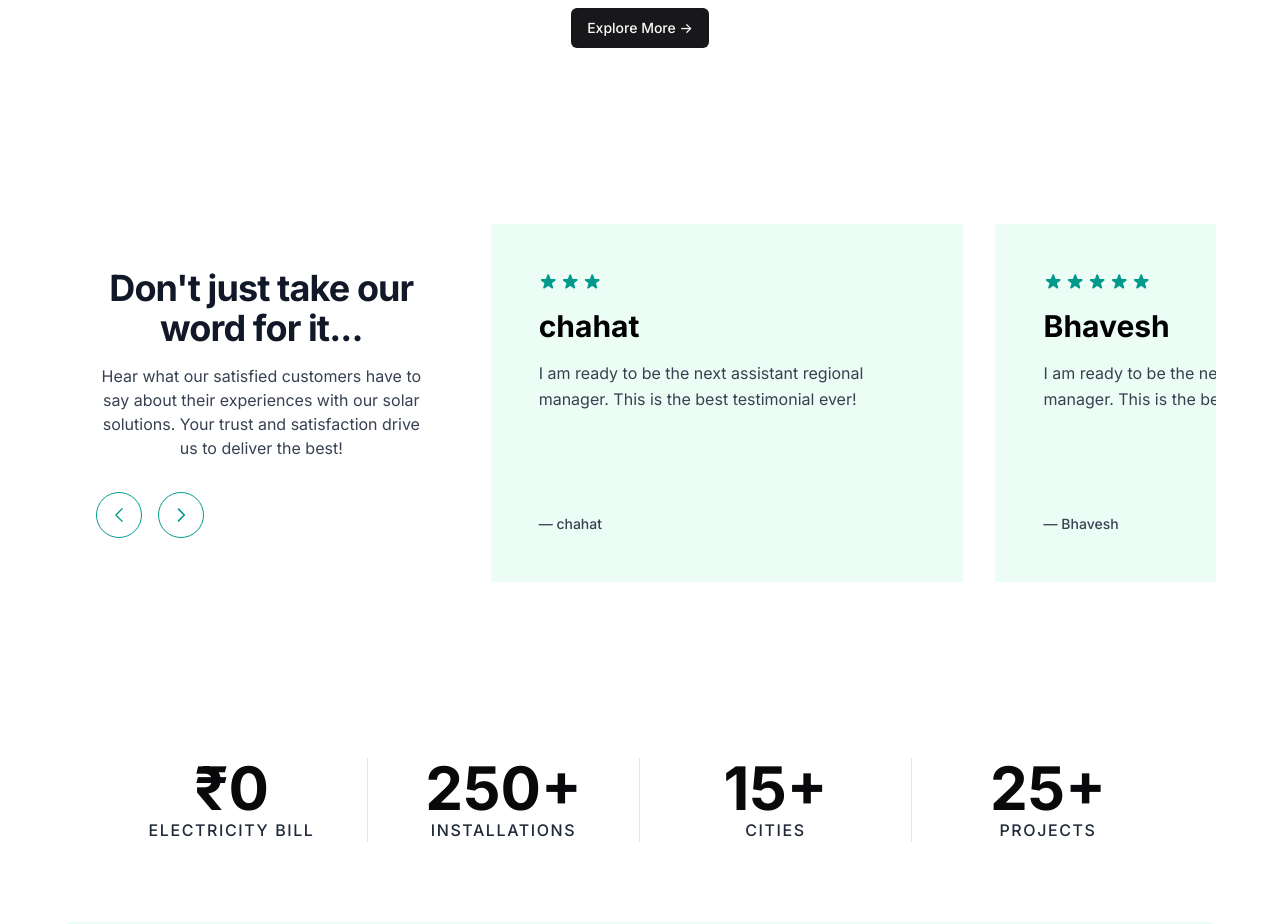
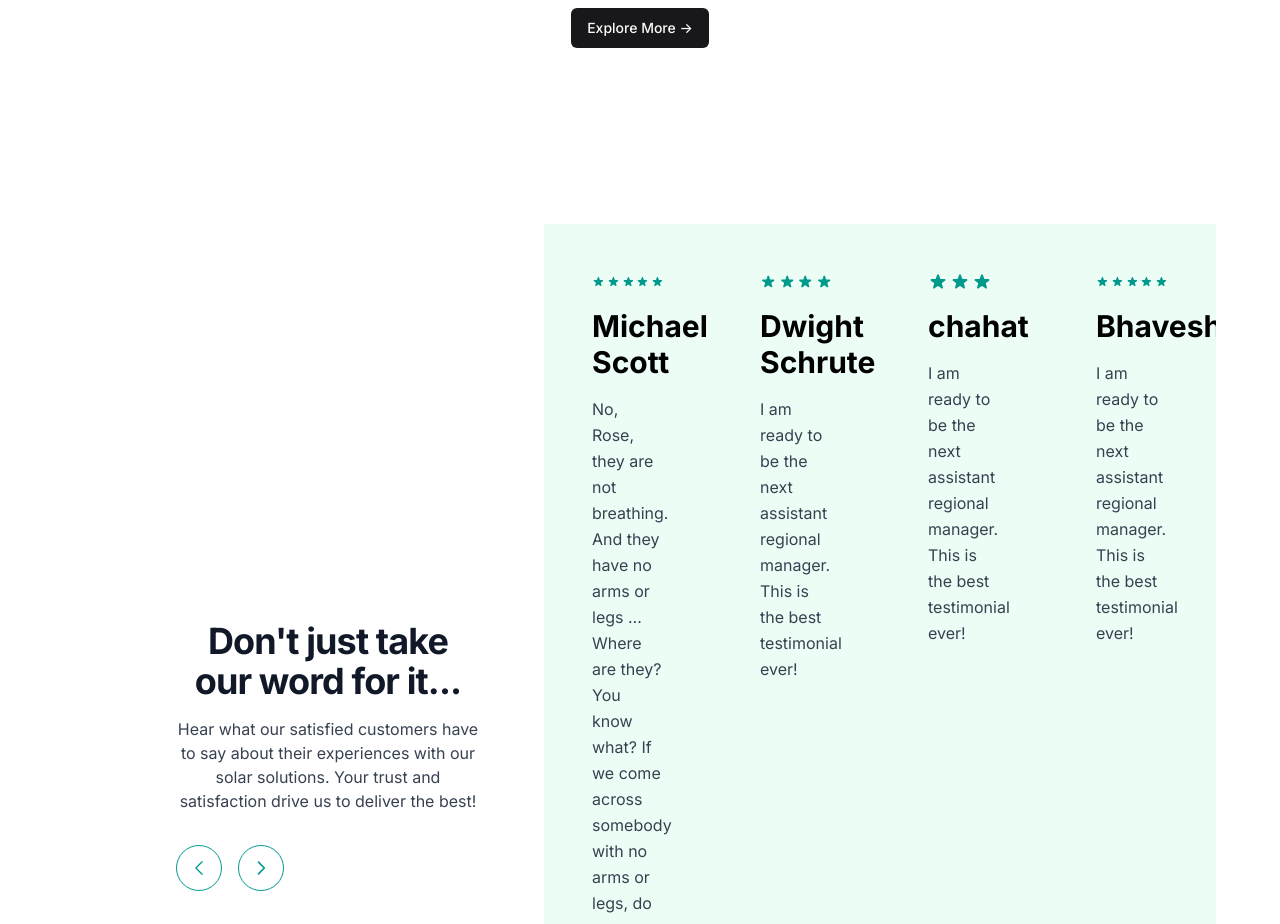
Before and after one commit to ashiii1/EvolTriv, a React (Vite) app in the folder client/: page / in a window 1280 px wide. Shown: the part 2740-3664 px from the top of the page. Built offline with nearby package versions, Linux system fonts and the light colour scheme; a web font is replaced by a local one.

Commit message:
minor corrections in services and testimonial section

```diff
--- a/client/src/components/homeCompo/Testimonial.jsx
+++ b/client/src/components/homeCompo/Testimonial.jsx
@@ -80,7 +80,7 @@ const Testimonial = () => {
 
   return (
     <section className="bg-white">
-      <div className="mx-auto max-w-[1340px] px-4 py-12 sm:px-6 lg:me-0 lg:py-16 lg:pe-0 lg:ps-8 xl:py-24">
+      <div className="px-4 lg:mx-20 py-12 sm:px-6 lg:me-0 lg:py-16 lg:pe-0 lg:ps-8 xl:py-24">
         <div className="grid grid-cols-1 gap-8 lg:grid-cols-3 lg:items-center lg:gap-16">
           <div className="max-w-xl text-center ltr:sm:text-left rtl:sm:text-right">
             <h2 className="text-3xl font-bold tracking-tight text-gray-900 sm:text-4xl">
--- a/client/src/pages/User/ServicesPage.jsx
+++ b/client/src/pages/User/ServicesPage.jsx
@@ -139,7 +139,7 @@ const ServicesPage = () => {
               </h2>
               <blockquote>
                 <p className="mt-6 text-[1rem] leading-relaxed text-black">
-                  At [Your Company Name], we understand that the efficiency and
+                  At GW Infrasolutions, we understand that the efficiency and
                   longevity of your solar power system depend on regular
                   maintenance and expert support. Our dedicated service
                   department offers comprehensive maintenance solutions designed
```
